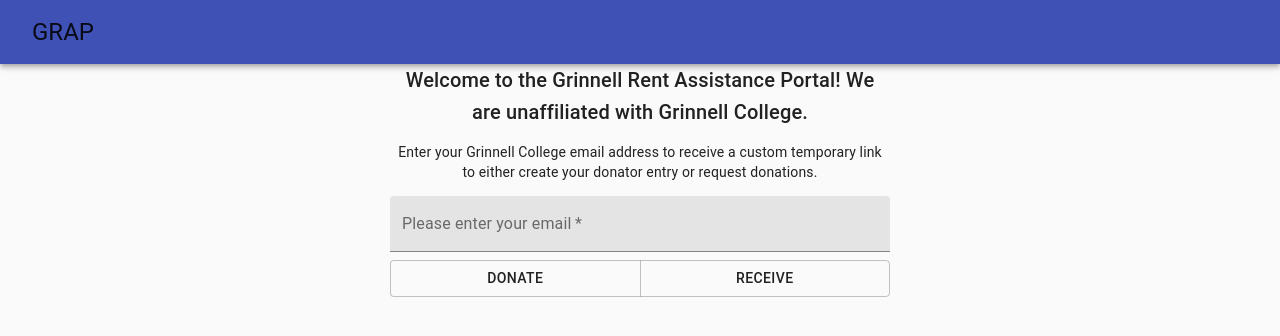
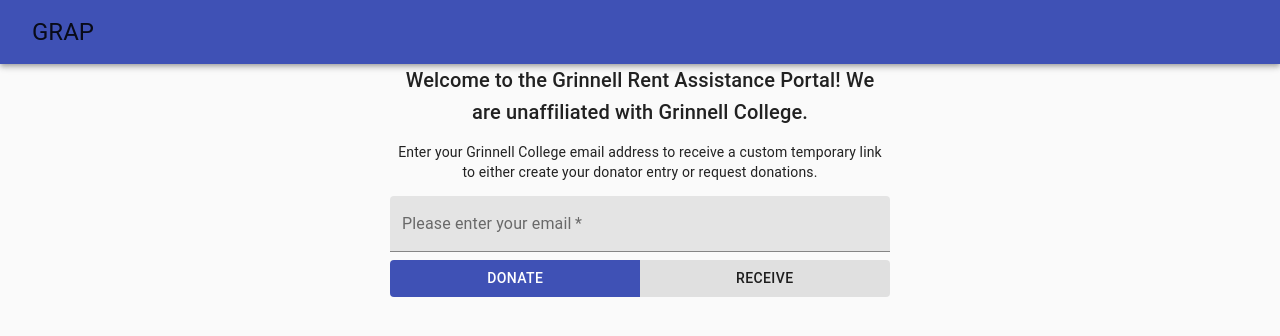
Before and after one commit to grinnell-rent-assistance/frontend, a React (Create React App) app: page / in a window 1280 px wide. Shown: the top 336 px of the page. Built offline with nearby package versions, Linux system fonts and the light colour scheme.

Commit message:
add form

```diff
--- a/src/pages/Home.js
+++ b/src/pages/Home.js
@@ -36,10 +36,10 @@
         <Box>
           <TextField required className={textField} label="Please enter your email" variant="filled" />
           <ButtonGroup className={buttonGroup}>
-            <Button className={item}>
+            <Button className={item} color="primary" variant="contained" disableElevation>
               Donate
             </Button>
-            <Button className={item}>
+            <Button className={item} variant="contained" disableElevation>
               Receive
             </Button>
           </ButtonGroup>
```
